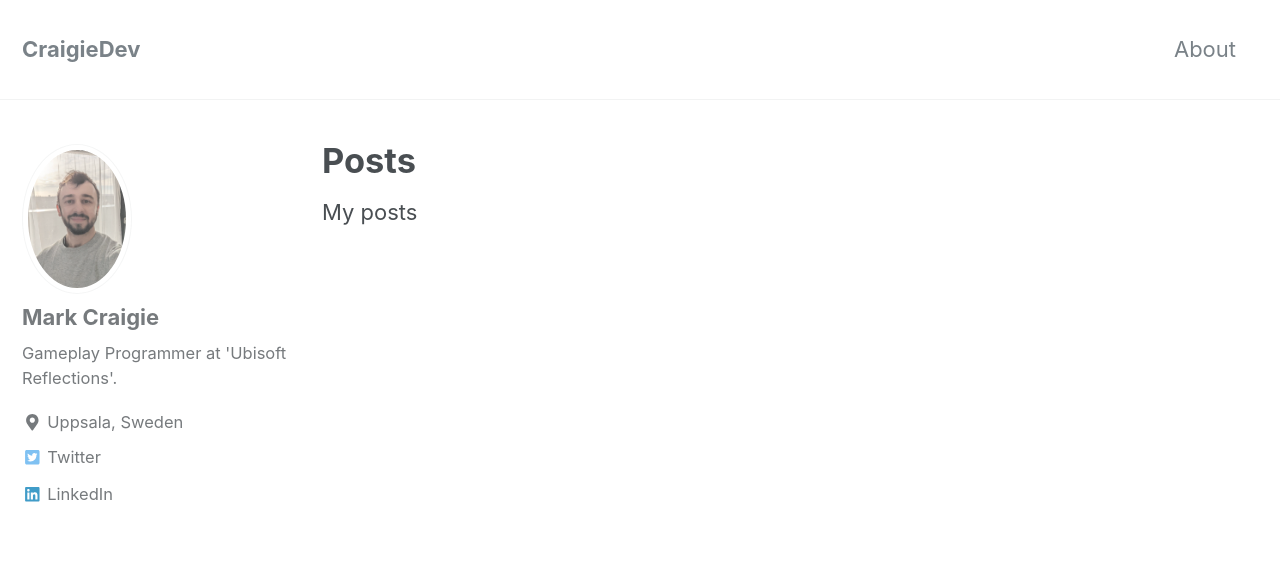
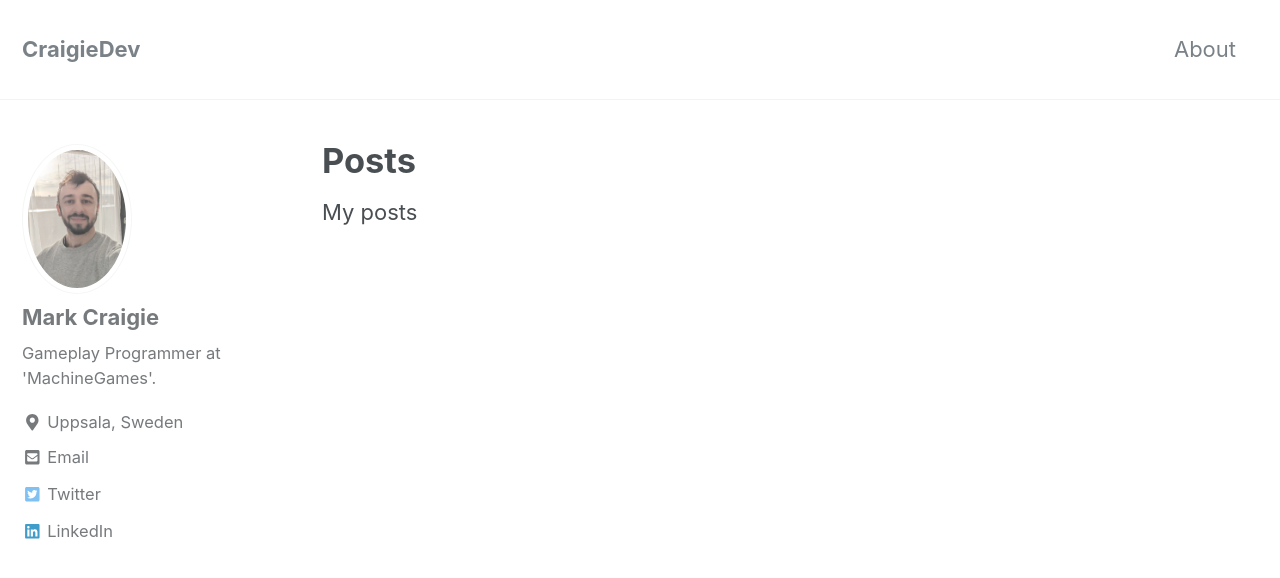
Before and after one commit to LeSmurk/CraigieDev, a Jekyll site: the page built from _pages/Posts.md, in a window 1280 px wide and 900 px high. Shown: the top 578 px of the window. Built offline with Jekyll 4.4.1, drawn with Linux system fonts in a browser that asks for light colours; nearby versions of some CDN libraries.

Commit message:
Update _config.yml

```diff
--- a/_config.yml
+++ b/_config.yml
@@ -99,9 +99,9 @@ analytics:
 author:
   name             : "Mark Craigie"
   avatar           : "assets/Me2022.jpg" # path of avatar image, e.g. "/assets/images/bio-photo.jpg"
-  bio              : "Gameplay Programmer at 'Ubisoft Reflections'."
+  bio              : "Gameplay Programmer at 'MachineGames'."
   location         : "Uppsala, Sweden"
-  email            :
+  email            : "mark@andlaur.com"
   uri              :
   home             : # null (default), "absolute or relative url to link to author home"
   bitbucket        :
```
